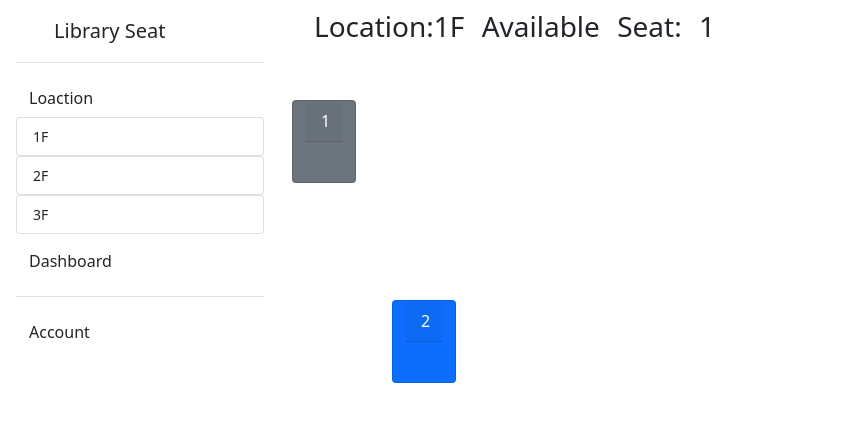
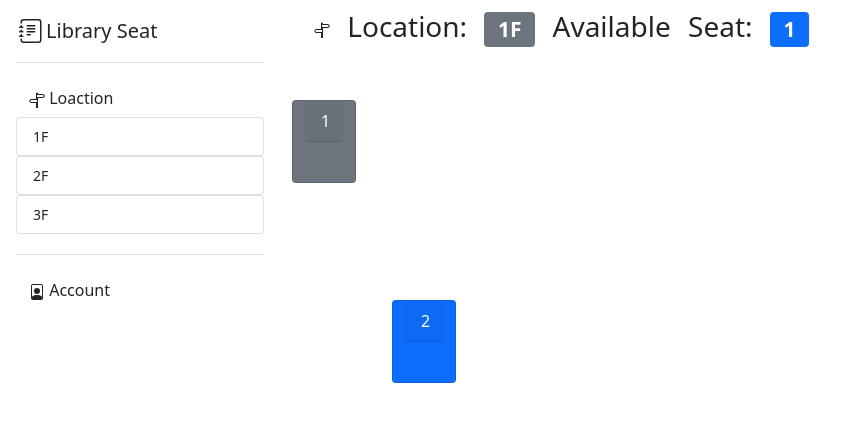
Before and after one commit to YYHsiang/Library_seat, a Django app: page /location/1F in a window 1280 px wide. Shown: the top 422 px of the page, without its empty margins (0-856 px from the left). Run offline with Django 3.2, Linux system fonts and the light colour scheme; data comes from the database, SQL or seed files in the repository; both versions use the stored data as it was after the commit.

Commit message:
add icon, only admin can see dashboard

```diff
--- a/main/templates/main/base.html
+++ b/main/templates/main/base.html
@@ -16,13 +16,20 @@
     <div class="col">
         <div name="sidenav", class="flex-shrink-0 p-3 bg-white" style="width: 280px;">
             <a href="/" class="d-flex align-items-center pb-3 mb-3 link-dark text-decoration-none border-bottom">
-            <svg class="bi me-2" width="30" height="24"><use xlink:href="#bootstrap"></use></svg>
-            <span class="fs-5 fw-semibold">Library Seat</span>
+            <svg xmlns="http://www.w3.org/2000/svg" width="30" height="24" fill="currentColor" class="bi bi-journal-text" viewBox="0 0 16 16">
+                <path d="M5 10.5a.5.5 0 0 1 .5-.5h2a.5.5 0 0 1 0 1h-2a.5.5 0 0 1-.5-.5zm0-2a.5.5 0 0 1 .5-.5h5a.5.5 0 0 1 0 1h-5a.5.5 0 0 1-.5-.5zm0-2a.5.5 0 0 1 .5-.5h5a.5.5 0 0 1 0 1h-5a.5.5 0 0 1-.5-.5zm0-2a.5.5 0 0 1 .5-.5h5a.5.5 0 0 1 0 1h-5a.5.5 0 0 1-.5-.5z"/>
+                <path d="M3 0h10a2 2 0 0 1 2 2v12a2 2 0 0 1-2 2H3a2 2 0 0 1-2-2v-1h1v1a1 1 0 0 0 1 1h10a1 1 0 0 0 1-1V2a1 1 0 0 0-1-1H3a1 1 0 0 0-1 1v1H1V2a2 2 0 0 1 2-2z"/>
+                <path d="M1 5v-.5a.5.5 0 0 1 1 0V5h.5a.5.5 0 0 1 0 1h-2a.5.5 0 0 1 0-1H1zm0 3v-.5a.5.5 0 0 1 1 0V8h.5a.5.5 0 0 1 0 1h-2a.5.5 0 0 1 0-1H1zm0 3v-.5a.5.5 0 0 1 1 0v.5h.5a.5.5 0 0 1 0 1h-2a.5.5 0 0 1 0-1H1z"/>
+            </svg>
+            <span class="fs-5 fw-semibold"> Library Seat</span>
             </a>
             <ul class="list-unstyled ps-0">
             <li class="mb-1">
                 <button class="btn btn-toggle align-items-center rounded collapsed" data-bs-toggle="collapse" data-bs-target="#location-collapse" aria-expanded="true">
-                Loaction
+                    <svg xmlns="http://www.w3.org/2000/svg" width="16" height="16" fill="currentColor" class="bi bi-signpost-split" viewBox="0 0 16 16">
+                        <path d="M7 7V1.414a1 1 0 0 1 2 0V2h5a1 1 0 0 1 .8.4l.975 1.3a.5.5 0 0 1 0 .6L14.8 5.6a1 1 0 0 1-.8.4H9v10H7v-5H2a1 1 0 0 1-.8-.4L.225 9.3a.5.5 0 0 1 0-.6L1.2 7.4A1 1 0 0 1 2 7h5zm1 3V8H2l-.75 1L2 10h6zm0-5h6l.75-1L14 3H8v2z"/>
+                    </svg>
+                    Loaction
                 </button>
                 <div class="collapse show" id="location-collapse">
                 <ul class="btn-toggle-nav list-unstyled fw-normal pb-1 small">
@@ -32,21 +39,32 @@
                 </ul>
                 </div>
             </li>
-            <li class="mb-1">
+            {% if user.is_authenticated and user.username == "admin" %}
+                <li class="mb-1">
                 <button class="btn btn-toggle align-items-center rounded collapsed" data-bs-toggle="collapse" data-bs-target="#dashboard-collapse" aria-expanded="false">
-                Dashboard
+                    <svg xmlns="http://www.w3.org/2000/svg" width="16" height="16" fill="currentColor" class="bi bi-terminal" viewBox="0 0 16 16">
+                        <path d="M6 9a.5.5 0 0 1 .5-.5h3a.5.5 0 0 1 0 1h-3A.5.5 0 0 1 6 9zM3.854 4.146a.5.5 0 1 0-.708.708L4.793 6.5 3.146 8.146a.5.5 0 1 0 .708.708l2-2a.5.5 0 0 0 0-.708l-2-2z"/>
+                        <path d="M2 1a2 2 0 0 0-2 2v10a2 2 0 0 0 2 2h12a2 2 0 0 0 2-2V3a2 2 0 0 0-2-2H2zm12 1a1 1 0 0 1 1 1v10a1 1 0 0 1-1 1H2a1 1 0 0 1-1-1V3a1 1 0 0 1 1-1h12z"/>
+                    </svg>
+                    Dashboard
                 </button>
                 <div class="collapse" id="dashboard-collapse">
                 <ul class="btn-toggle-nav list-unstyled fw-normal pb-1 small">
                     <li><a href="#" class="list-group-item list-group-item-action rounded ">Cameras</a></li>
                     <li><a href="#" class="list-group-item list-group-item-action rounded ">Data Analysis</a></li>
+                    <li><a href="/admin/" class="list-group-item list-group-item-action rounded ">Admin</a></li>
                 </ul>
                 </div>
             </li>
+            {% endif %}
             <li class="border-top my-3"></li>
             <li class="mb-1">
                 <button class="btn btn-toggle align-items-center rounded collapsed" data-bs-toggle="collapse" data-bs-target="#account-collapse" aria-expanded="false">
-                Account
+                    <svg xmlns="http://www.w3.org/2000/svg" width="16" height="16" fill="currentColor" class="bi bi-file-person" viewBox="0 0 16 16">
+                        <path d="M12 1a1 1 0 0 1 1 1v10.755S12 11 8 11s-5 1.755-5 1.755V2a1 1 0 0 1 1-1h8zM4 0a2 2 0 0 0-2 2v12a2 2 0 0 0 2 2h8a2 2 0 0 0 2-2V2a2 2 0 0 0-2-2H4z"/>
+                        <path d="M8 10a3 3 0 1 0 0-6 3 3 0 0 0 0 6z"/>
+                    </svg>
+                    Account
                 </button>
                 {% if user.is_authenticated %}
                 <span class="badge bg-light text-dark">{{user.username}}</span>
--- a/main/templates/main/location.html
+++ b/main/templates/main/location.html
@@ -5,7 +5,13 @@
 {% block content %}
 
   <div class="row" ,name="seat_number_count", style=" padding: 10px; word-spacing: 10px; height: 100px;">
-    <h3 >Location:{{location}}  Available Seat: {{ available_seat }}</h3>
+    <h3 >
+    <svg xmlns="http://www.w3.org/2000/svg" width="16" height="16" fill="currentColor" class="bi bi-signpost-split" viewBox="0 0 16 16">
+        <path d="M7 7V1.414a1 1 0 0 1 2 0V2h5a1 1 0 0 1 .8.4l.975 1.3a.5.5 0 0 1 0 .6L14.8 5.6a1 1 0 0 1-.8.4H9v10H7v-5H2a1 1 0 0 1-.8-.4L.225 9.3a.5.5 0 0 1 0-.6L1.2 7.4A1 1 0 0 1 2 7h5zm1 3V8H2l-.75 1L2 10h6zm0-5h6l.75-1L14 3H8v2z"/>
+    </svg>
+    Location: <span class="badge bg-secondary">{{location}}</span>
+    Available Seat: <span class="badge bg-primary">{{ available_seat }}</span>
+    </h3>
   </div>
   <div class="row" ,name="seat_display" , style="position: relative">
     {% for seat in location.seat_set.all %}
```
Also changed, not shown: db.sqlite3.
